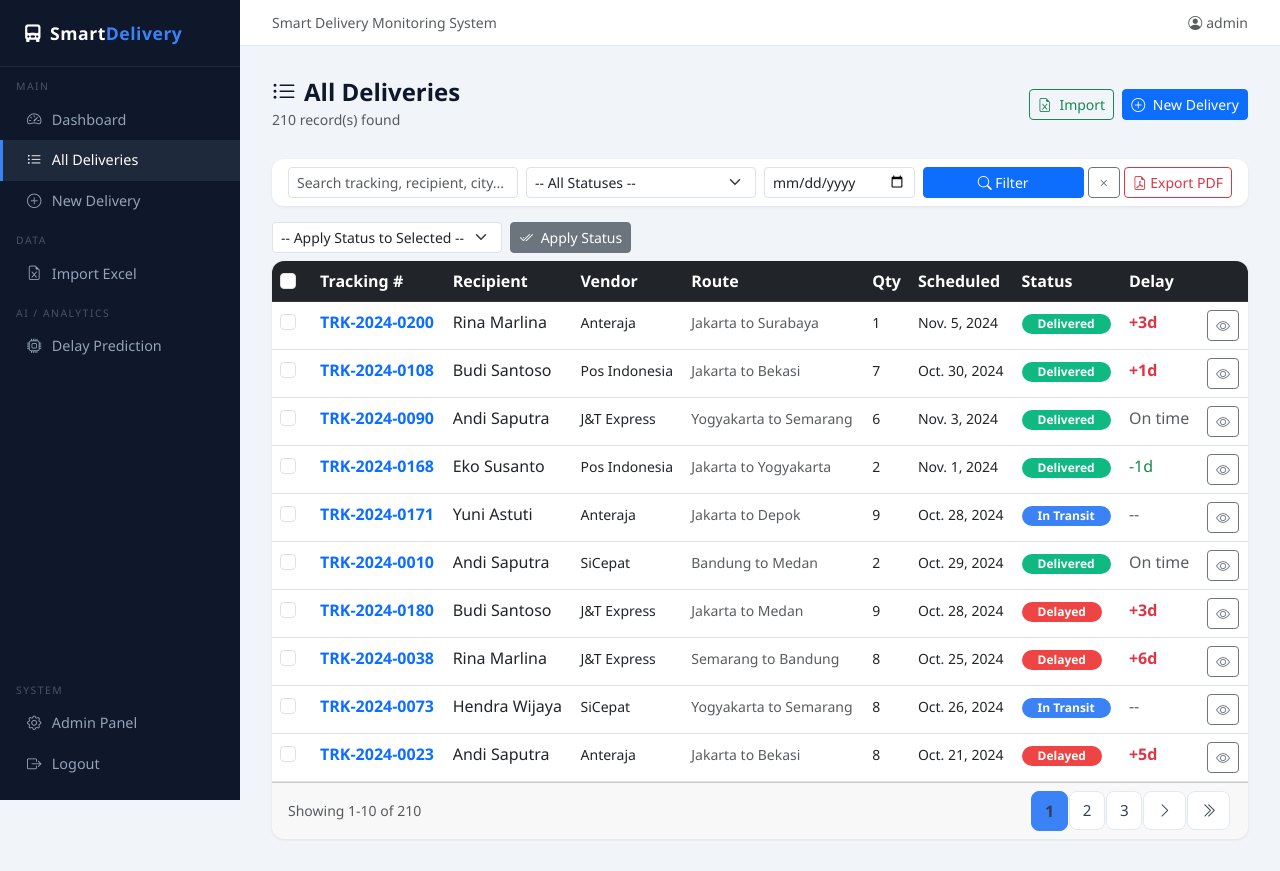
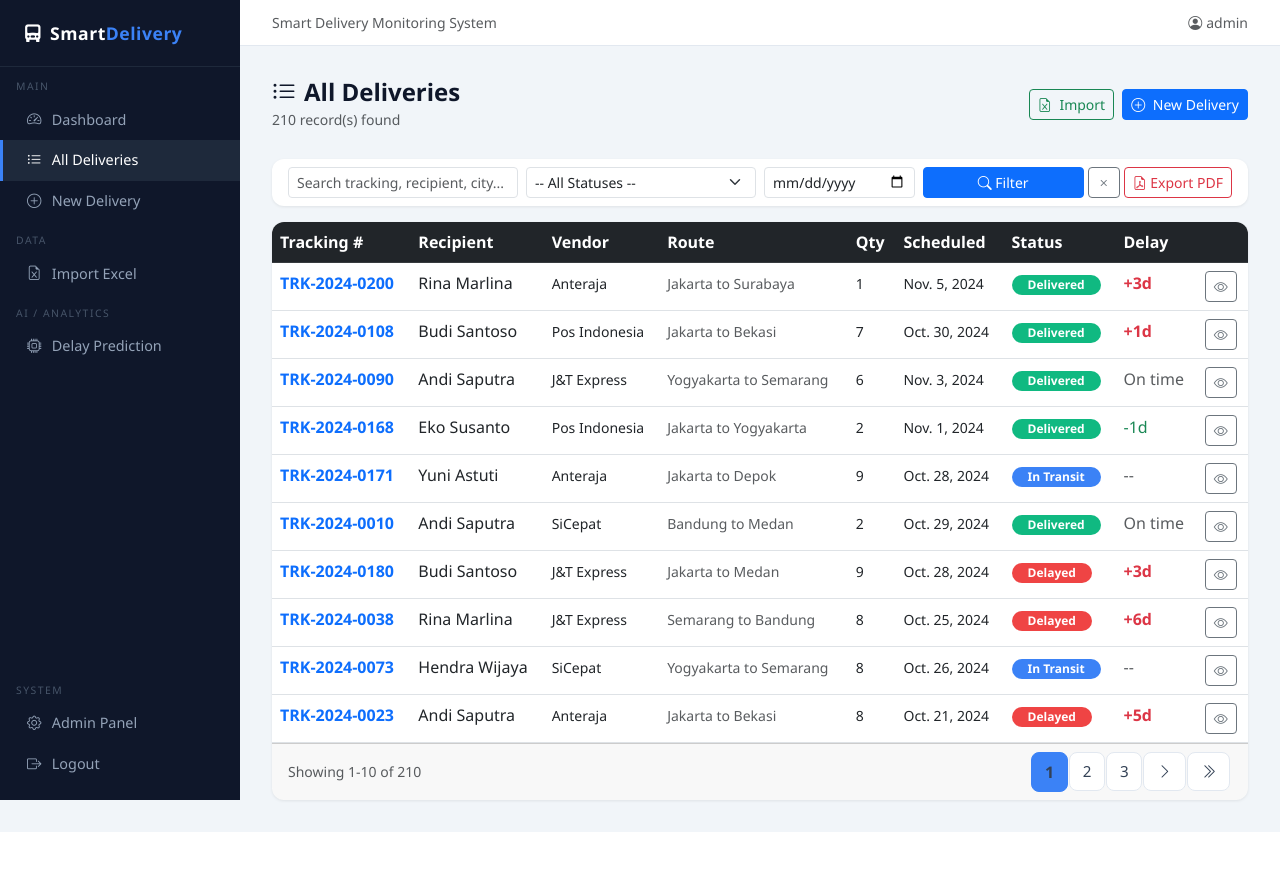
Before and after one commit to NaufalIbrahim68/Smart-Delivery, a Django app: page / in a window 1280 px wide. After the commit the page ends 832 px from the top, so only its background shows below. Run offline with Django 5.2, Linux system fonts and the light colour scheme; a user stored in the database is signed in; data comes from the database, SQL or seed files in the repository.

Commit message:
delete change status feature

```diff
--- a/deliveries/templates/deliveries/delivery_list.html
+++ b/deliveries/templates/deliveries/delivery_list.html
@@ -53,26 +53,12 @@
     </div>
 </div>
 
-<form id="bulkUpdateForm" method="post" action="{% url 'deliveries:delivery_bulk_update' %}">
-    {% csrf_token %}
-    <div class="mb-2 d-flex justify-content-start align-items-center gap-2">
-        <select name="bulk_status" class="form-select form-select-sm w-auto" required>
-            <option value="">-- Apply Status to Selected --</option>
-            {% for code, label in status_choices %}
-            <option value="{{ code }}">{{ label }}</option>
-            {% endfor %}
-        </select>
-        <button type="submit" class="btn btn-secondary btn-sm" onclick="return confirm('Apply status to selected deliveries?');">
-            <i class="bi bi-check2-all me-1"></i> Apply Status
-        </button>
-    </div>
-
+<div>
     <div class="card table-card">
         <div class="table-responsive">
             <table class="table table-hover mb-0">
                 <thead class="table-dark">
                     <tr>
-                        <th width="40"><input type="checkbox" id="selectAll" class="form-check-input"></th>
                         <th>Tracking #</th>
                     <th>Recipient</th>
                     <th>Vendor</th>
@@ -87,7 +73,6 @@
             <tbody>
                 {% for delivery in deliveries %}
                 <tr class="{% if delivery.status == 'delayed' %}risk-high{% endif %}">
-                    <td><input type="checkbox" name="delivery_ids" value="{{ delivery.pk }}" class="form-check-input row-checkbox"></td>
                     <td class="fw-bold">
                         <a href="#" data-bs-toggle="modal" data-bs-target="#deliveryModal{{ delivery.pk }}" class="text-decoration-none">
                             {{ delivery.tracking_number }}
@@ -266,19 +251,5 @@
     </div>
     {% endif %}
     </div>
-</form>
-
-<script>
-    document.addEventListener('DOMContentLoaded', function elementReady() {
-        const selectAll = document.getElementById('selectAll');
-        if(selectAll) {
-            selectAll.addEventListener('change', function() {
-                let checkboxes = document.querySelectorAll('.row-checkbox');
-                for (let cb of checkboxes) {
-                    cb.checked = this.checked;
-                }
-            });
-        }
-    });
-</script>
+</div>
 {% endblock %}
--- a/deliveries/urls.py
+++ b/deliveries/urls.py
@@ -8,7 +8,6 @@ urlpatterns = [
     path('', views.delivery_list, name='delivery_list'),
     path('delivery/<int:pk>/', views.delivery_detail, name='delivery_detail'),
     path('delivery/create/', views.delivery_create, name='delivery_create'),
-    path('delivery/bulk-update/', views.delivery_bulk_update, name='delivery_bulk_update'),
     path('delivery/export-pdf/', views.export_pdf, name='export_pdf'),
     # Phase 2B — Public Tracking
     path('track/', views.track_delivery, name='track_delivery'),
--- a/deliveries/views.py
+++ b/deliveries/views.py
@@ -92,34 +92,6 @@ def delivery_create(request):
 
 
 
-
-@login_required
-def delivery_bulk_update(request):
-    if request.method == 'POST':
-        delivery_ids = request.POST.getlist('delivery_ids')
-        new_status = request.POST.get('bulk_status')
-        if delivery_ids and new_status:
-            # Exclude deliveries locked as 'delayed' (actual_delivery_date > scheduled_date)
-            all_qs = Delivery.objects.filter(id__in=delivery_ids)
-            locked_qs = all_qs.filter(
-                status=Delivery.STATUS_DELAYED,
-                actual_delivery_date__isnull=False
-            )
-            unlocked_qs = all_qs.exclude(id__in=locked_qs.values('id'))
-            locked_count = locked_qs.count()
-            updated_count = unlocked_qs.update(status=new_status)
-
-            if updated_count:
-                messages.success(request, f'✅ Status updated for {updated_count} deliveries.')
-            if locked_count:
-                messages.warning(
-                    request,
-                    f'⚠️ {locked_count} delivery(ies) skipped — status is locked as Delayed '
-                    f'because actual delivery exceeded the scheduled date.'
-                )
-        else:
-            messages.warning(request, '⚠️ Please select deliveries and a status to update.')
-    return redirect('deliveries:delivery_list')
 
 
 @login_required
```
